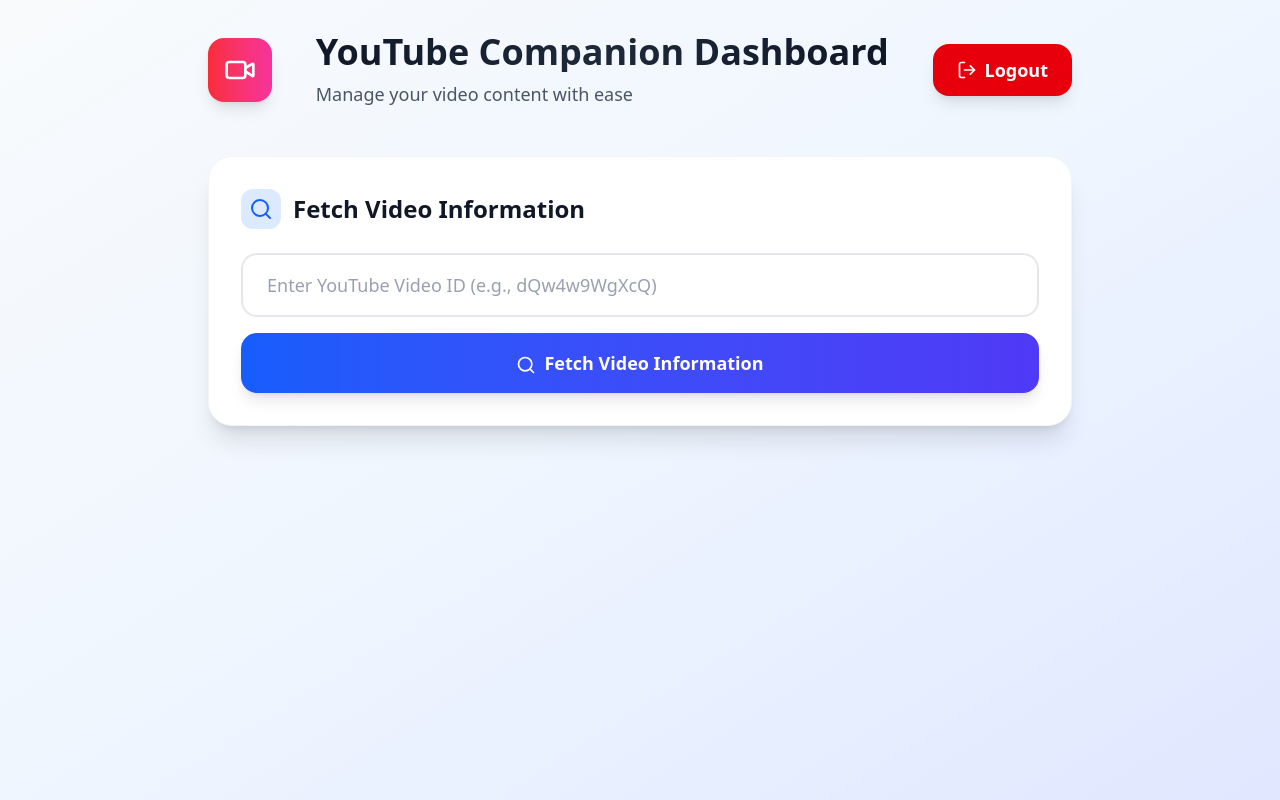
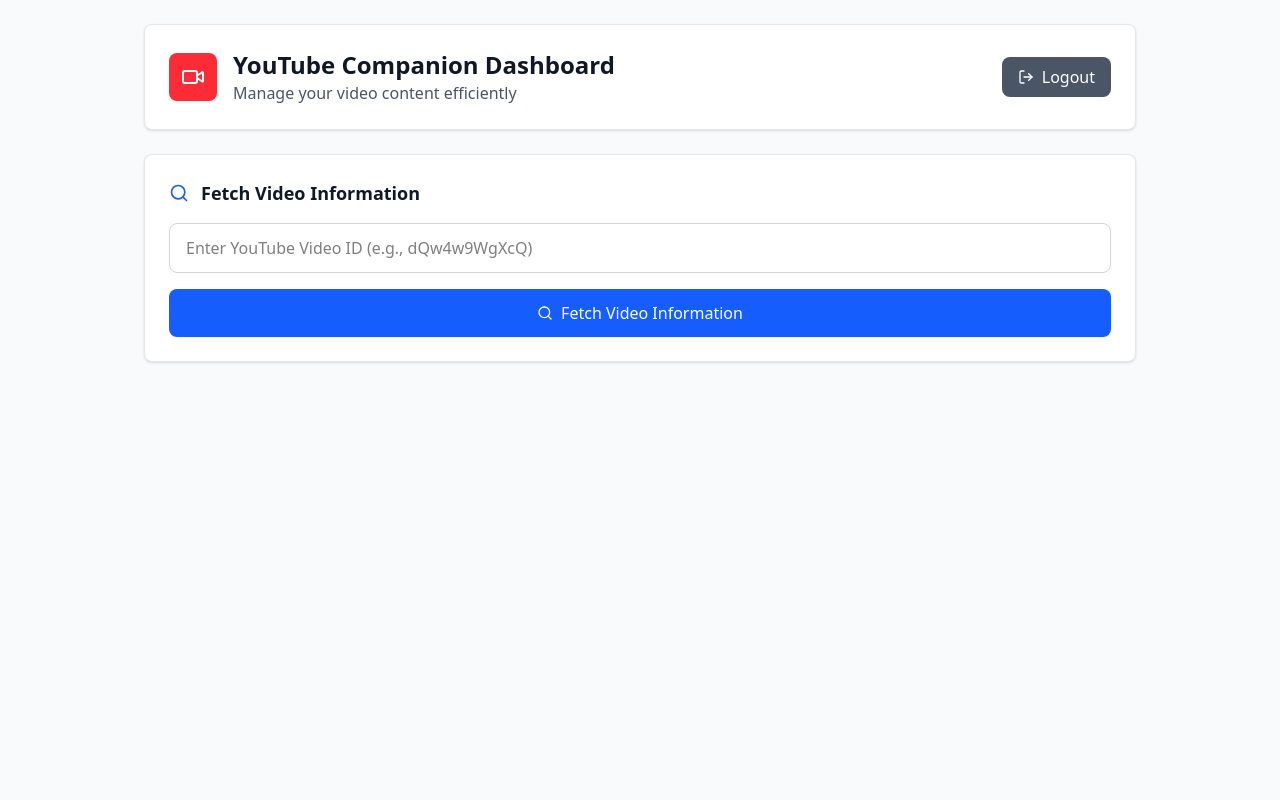
Before and after one commit to Debanjali081/Cactro-FSD-Test, a React (Vite) app in the folder client/: page /dashboard in a window 1280 px wide. Built offline with nearby package versions, Linux system fonts and the light colour scheme.

Commit message:
dashboard modified

```diff
--- a/client/src/pages/Dashboard.jsx
+++ b/client/src/pages/Dashboard.jsx
@@ -139,73 +139,69 @@
   };
 
   return (
-    <div className="min-h-screen bg-gradient-to-br from-slate-50 via-blue-50 to-indigo-100">
-      <div className="container mx-auto px-4 py-8 max-w-4xl">
+    <div className="min-h-screen bg-gray-50">
+      <div className="container mx-auto px-4 py-6 max-w-5xl">
         {/* Header */}
-        <div className="flex justify-between items-center mb-12">
-          <div className="inline-flex items-center justify-center w-16 h-16 bg-gradient-to-r from-red-500 to-pink-500 rounded-2xl shadow-lg">
-            <Video className="w-8 h-8 text-white" />
+        <div className="bg-white rounded-lg shadow-sm border border-gray-200 p-6 mb-6">
+          <div className="flex justify-between items-center">
+            <div className="flex items-center gap-4">
+              <div className="flex items-center justify-center w-12 h-12 bg-red-500 rounded-lg">
+                <Video className="w-6 h-6 text-white" />
               </div>
               <div>
-            <h1 className="text-4xl font-bold bg-gradient-to-r from-gray-900 via-gray-800 to-gray-900 bg-clip-text text-transparent mb-2">
-              YouTube Companion Dashboard
-            </h1>
-            <p className="text-gray-600 text-lg">Manage your video content with ease</p>
+                <h1 className="text-2xl font-bold text-gray-900">YouTube Companion Dashboard</h1>
+                <p className="text-gray-600">Manage your video content efficiently</p>
+              </div>
             </div>
             <button
               onClick={handleLogout}
-            className="flex items-center gap-2 bg-red-600 hover:bg-red-700 text-white px-6 py-3 rounded-2xl font-semibold text-lg transition-all duration-300 transform hover:scale-[1.02] shadow-lg hover:shadow-xl"
+              className="flex items-center gap-2 bg-gray-600 hover:bg-gray-700 text-white px-4 py-2 rounded-lg font-medium transition-colors duration-200"
             >
-            <LogOut className="w-5 h-5" />
+              <LogOut className="w-4 h-4" />
               Logout
             </button>
           </div>
+        </div>
 
         {/* Search Section */}
-        <div className="bg-white rounded-3xl shadow-xl border border-gray-100 p-8 mb-8">
-          <div className="flex items-center gap-3 mb-6">
-            <div className="p-2 bg-blue-100 rounded-xl">
-              <Search className="w-6 h-6 text-blue-600" />
-            </div>
-            <h2 className="text-2xl font-bold text-gray-900">Fetch Video Information</h2>
+        <div className="bg-white rounded-lg shadow-sm border border-gray-200 p-6 mb-6">
+          <div className="flex items-center gap-3 mb-4">
+            <Search className="w-5 h-5 text-blue-600" />
+            <h2 className="text-lg font-semibold text-gray-900">Fetch Video Information</h2>
           </div>
 
           <form onSubmit={handleSubmit} className="space-y-4">
-            <div className="relative">
             <input
               type="text"
               placeholder="Enter YouTube Video ID (e.g., dQw4w9WgXcQ)"
-                className="w-full px-6 py-4 border-2 border-gray-200 rounded-2xl focus:border-blue-500 focus:outline-none transition-all duration-300 text-lg placeholder-gray-400"
+              className="w-full px-4 py-3 border border-gray-300 rounded-lg focus:ring-2 focus:ring-blue-500 focus:border-blue-500 outline-none transition-colors"
               value={videoIdInput}
               onChange={(e) => setVideoIdInput(e.target.value)}
             />
-            </div>
             <button
               type="submit"
-              className="w-full bg-gradient-to-r from-blue-600 to-indigo-600 hover:from-blue-700 hover:to-indigo-700 text-white px-8 py-4 rounded-2xl font-semibold text-lg transition-all duration-300 transform hover:scale-[1.02] shadow-lg hover:shadow-xl"
+              className="w-full bg-blue-600 hover:bg-blue-700 text-white px-4 py-3 rounded-lg font-medium transition-colors duration-200 flex items-center justify-center gap-2"
             >
-              <Search className="w-5 h-5 inline mr-2" />
+              <Search className="w-4 h-4" />
               Fetch Video Information
             </button>
           </form>
         </div>
 
         {video && (
-          <div className="space-y-8">
+          <div className="space-y-6">
             {/* Video Info Section */}
-            <div className="bg-white rounded-3xl shadow-xl border border-gray-100 p-8">
-              <div className="flex items-center gap-3 mb-6">
-                <div className="p-2 bg-green-100 rounded-xl">
-                  <Edit3 className="w-6 h-6 text-green-600" />
-                </div>
-                <h3 className="text-2xl font-bold text-gray-900">Video Information</h3>
+            <div className="bg-white rounded-lg shadow-sm border border-gray-200 p-6">
+              <div className="flex items-center gap-3 mb-4">
+                <Edit3 className="w-5 h-5 text-green-600" />
+                <h3 className="text-lg font-semibold text-gray-900">Video Information</h3>
               </div>
 
-              <div className="space-y-6">
+              <div className="space-y-4">
                 <div>
-                  <label className="block text-sm font-semibold text-gray-700 mb-2">Video Title</label>
+                  <label className="block text-sm font-medium text-gray-700 mb-2">Video Title</label>
                   <input
-                    className="w-full px-6 py-4 border-2 border-gray-200 rounded-2xl focus:border-green-500 focus:outline-none transition-all duration-300 text-lg"
+                    className="w-full px-4 py-3 border border-gray-300 rounded-lg focus:ring-2 focus:ring-green-500 focus:border-green-500 outline-none transition-colors"
                     value={titleEdit}
                     onChange={(e) => setTitleEdit(e.target.value)}
                     placeholder="Enter video title"
@@ -213,9 +209,9 @@
                 </div>
 
                 <div>
-                  <label className="block text-sm font-semibold text-gray-700 mb-2">Video Description</label>
+                  <label className="block text-sm font-medium text-gray-700 mb-2">Video Description</label>
                   <textarea
-                    className="w-full px-6 py-4 border-2 border-gray-200 rounded-2xl focus:border-green-500 focus:outline-none transition-all duration-300 text-lg min-h-[120px] resize-none"
+                    className="w-full px-4 py-3 border border-gray-300 rounded-lg focus:ring-2 focus:ring-green-500 focus:border-green-500 outline-none transition-colors min-h-[100px] resize-vertical"
                     value={descEdit}
                     onChange={(e) => setDescEdit(e.target.value)}
                     placeholder="Enter video description"
@@ -224,48 +220,47 @@
 
                 <button
                   onClick={handleUpdateVideo}
-                  className="bg-gradient-to-r from-green-600 to-emerald-600 hover:from-green-700 hover:to-emerald-700 text-white px-8 py-4 rounded-2xl font-semibold text-lg transition-all duration-300 transform hover:scale-[1.02] shadow-lg hover:shadow-xl"
+                  className="bg-green-600 hover:bg-green-700 text-white px-6 py-3 rounded-lg font-medium transition-colors duration-200 flex items-center gap-2"
                 >
-                  <Save className="w-5 h-5 inline mr-2" />
+                  <Save className="w-4 h-4" />
                   Update Video
                 </button>
               </div>
             </div>
 
             {/* Comments Section */}
-            <div className="bg-white rounded-3xl shadow-xl border border-gray-100 p-8">
-              <div className="flex items-center gap-3 mb-6">
-                <div className="p-2 bg-purple-100 rounded-xl">
-                  <MessageCircle className="w-6 h-6 text-purple-600" />
-                </div>
-                <h4 className="text-2xl font-bold text-gray-900">Comments</h4>
+            <div className="bg-white rounded-lg shadow-sm border border-gray-200 p-6">
+              <div className="flex items-center gap-3 mb-4">
+                <MessageCircle className="w-5 h-5 text-purple-600" />
+                <h4 className="text-lg font-semibold text-gray-900">Comments</h4>
               </div>
 
-              <div className="space-y-6">
-                <div className="flex gap-4">
+              <div className="space-y-4">
+                <div className="flex gap-3">
                   <input
-                    className="flex-1 px-6 py-4 border-2 border-gray-200 rounded-2xl focus:border-purple-500 focus:outline-none transition-all duration-300 text-lg"
+                    className="flex-1 px-4 py-3 border border-gray-300 rounded-lg focus:ring-2 focus:ring-purple-500 focus:border-purple-500 outline-none transition-colors"
                     placeholder="Share your thoughts..."
                     value={comment}
                     onChange={(e) => setComment(e.target.value)}
                   />
                   <button
                     onClick={handleComment}
-                    className="bg-gradient-to-r from-purple-600 to-violet-600 hover:from-purple-700 hover:to-violet-700 text-white px-8 py-4 rounded-2xl font-semibold transition-all duration-300 transform hover:scale-[1.02] shadow-lg hover:shadow-xl"
+                    className="bg-purple-600 hover:bg-purple-700 text-white px-6 py-3 rounded-lg font-medium transition-colors duration-200 flex items-center gap-2"
                   >
-                    <Send className="w-5 h-5" />
+                    <Send className="w-4 h-4" />
+                    Post
                   </button>
                 </div>
 
-                <div className="space-y-4">
+                <div className="space-y-3">
                   {comments.map((c) => (
-                    <div key={c._id} className="bg-gradient-to-r from-gray-50 to-gray-100 rounded-2xl p-6 border border-gray-200">
-                      <div className="flex justify-between items-start mb-4">
-                        <p className="text-gray-800 text-lg leading-relaxed flex-1">{c.text}</p>
+                    <div key={c._id} className="bg-gray-50 rounded-lg p-4 border border-gray-200">
+                      <div className="flex justify-between items-start mb-3">
+                        <p className="text-gray-800 flex-1">{c.text}</p>
                         {c.userId === userId && (
                           <button
                             onClick={() => handleDelete(c._id)}
-                            className="ml-4 p-2 text-red-500 hover:text-red-700 hover:bg-red-50 rounded-xl transition-all duration-200"
+                            className="ml-3 p-1 text-red-500 hover:text-red-700 hover:bg-red-50 rounded transition-colors"
                           >
                             <Trash2 className="w-4 h-4" />
                           </button>
@@ -273,10 +268,10 @@
                       </div>
 
                       {c.replies?.map((r) => (
-                        <div key={r._id} className="ml-6 pl-6 border-l-2 border-gray-300 py-2">
+                        <div key={r._id} className="ml-4 pl-4 border-l-2 border-gray-300 py-2">
                           <div className="flex items-center gap-2 text-gray-600">
                             <Reply className="w-4 h-4" />
-                            <span className="text-base">{r.text}</span>
+                            <span className="text-sm">{r.text}</span>
                           </div>
                         </div>
                       ))}
@@ -289,19 +284,17 @@
             </div>
 
             {/* Notes Section */}
-            <div className="bg-white rounded-3xl shadow-xl border border-gray-100 p-8">
-              <div className="flex items-center gap-3 mb-6">
-                <div className="p-2 bg-yellow-100 rounded-xl">
-                  <StickyNote className="w-6 h-6 text-yellow-600" />
-                </div>
-                <h4 className="text-2xl font-bold text-gray-900">Personal Notes</h4>
+            <div className="bg-white rounded-lg shadow-sm border border-gray-200 p-6">
+              <div className="flex items-center gap-3 mb-4">
+                <StickyNote className="w-5 h-5 text-yellow-600" />
+                <h4 className="text-lg font-semibold text-gray-900">Personal Notes</h4>
               </div>
 
-              <div className="space-y-6">
+              <div className="space-y-4">
                 <div>
-                  <label className="block text-sm font-semibold text-gray-700 mb-2">Your Notes</label>
+                  <label className="block text-sm font-medium text-gray-700 mb-2">Your Notes</label>
                   <textarea
-                    className="w-full px-6 py-4 border-2 border-gray-200 rounded-2xl focus:border-yellow-500 focus:outline-none transition-all duration-300 text-lg min-h-[150px] resize-none"
+                    className="w-full px-4 py-3 border border-gray-300 rounded-lg focus:ring-2 focus:ring-yellow-500 focus:border-yellow-500 outline-none transition-colors min-h-[120px] resize-vertical"
                     value={note}
                     onChange={(e) => setNote(e.target.value)}
                     placeholder="Jot down your ideas, thoughts, and reminders for this video..."
@@ -310,9 +303,9 @@
 
                 <button
                   onClick={handleNoteUpdate}
-                  className="bg-gradient-to-r from-yellow-500 to-orange-500 hover:from-yellow-600 hover:to-orange-600 text-white px-8 py-4 rounded-2xl font-semibold text-lg transition-all duration-300 transform hover:scale-[1.02] shadow-lg hover:shadow-xl"
+                  className="bg-yellow-600 hover:bg-yellow-700 text-white px-6 py-3 rounded-lg font-medium transition-colors duration-200 flex items-center gap-2"
                 >
-                  <Save className="w-5 h-5 inline mr-2" />
+                  <Save className="w-4 h-4" />
                   Save Notes
                 </button>
               </div>
@@ -327,21 +320,22 @@
 const ReplyBox = ({ parentId, onReply }) => {
   const [reply, setReply] = useState("");
   return (
-    <div className="mt-4 flex gap-3">
+    <div className="mt-3 flex gap-2">
       <input
-        className="flex-1 px-4 py-3 border-2 border-gray-200 rounded-xl focus:border-blue-500 focus:outline-none transition-all duration-300"
+        className="flex-1 px-3 py-2 border border-gray-300 rounded-lg focus:ring-2 focus:ring-blue-500 focus:border-blue-500 outline-none transition-colors text-sm"
         placeholder="Write a reply..."
         value={reply}
         onChange={(e) => setReply(e.target.value)}
       />
       <button
-        className="bg-gradient-to-r from-blue-500 to-indigo-500 hover:from-blue-600 hover:to-indigo-600 text-white px-6 py-3 rounded-xl font-semibold transition-all duration-300 transform hover:scale-[1.02] shadow-md hover:shadow-lg"
+        className="bg-blue-600 hover:bg-blue-700 text-white px-4 py-2 rounded-lg font-medium transition-colors duration-200 flex items-center gap-1 text-sm"
         onClick={() => {
           onReply(parentId, reply);
           setReply("");
         }}
       >
-        <Reply className="w-4 h-4" />
+        <Reply className="w-3 h-3" />
+        Reply
       </button>
     </div>
   );
```
Lines whose indentation alone changed are shown as unchanged.
